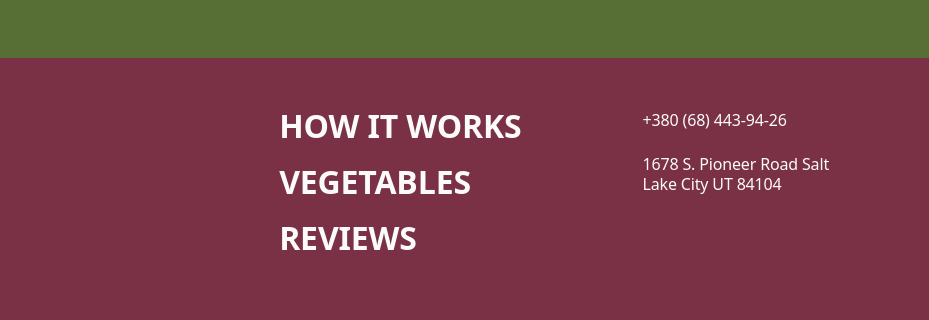
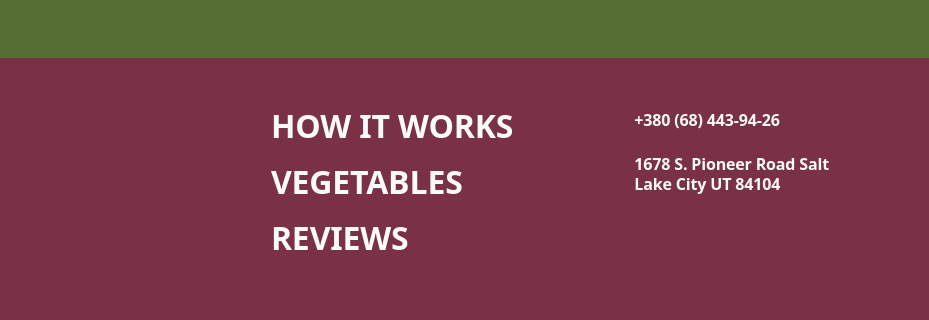
Before and after one commit to Vitavanika/project-group-14, a website built with Vite: page src/index.html in a window 1280 px wide. Shown: the part 4908-5228 px from the top of the page, 351-1280 px from the left. Built offline with nearby package versions, Linux system fonts and the light colour scheme.

Commit message:
fix remarks

```diff
--- a/src/css/base.css
+++ b/src/css/base.css
@@ -144,6 +144,10 @@ main {
   font-weight: var(--medium);
 }
 
+.body-second {
+  font-weight: var(--bold);
+}
+
 @media only screen and (min-width: 768px) {
   :root {
     font-size: 16px;
--- a/src/css/footer.css
+++ b/src/css/footer.css
@@ -81,32 +81,40 @@
     margin-bottom: 24px;
   }
 }
-.footer-anchor-link {
+.footer-anchor-link,
+.address-hover {
   transition: color 0.3s cubic-bezier(0.4, 0, 0.2, 1);
 }
+
+.address-hover:hover,
+.address-hover:focus,
 .footer-anchor-link:hover,
 .footer-anchor-link:focus {
   color: var(--blush);
 }
 
 .footer-address {
+  display: flex;
+  flex-direction: column;
+  gap: 14px;
   font-style: normal;
+}
+
+@media only screen and (min-width: 768px) {
+  .footer-address {
+    gap: 24px;
+  }
 }
 
 .ft-link {
   display: inline-block;
-  margin-bottom: 14px;
   transition: color 0.3s cubic-bezier(0.4, 0, 0.2, 1);
 }
 .ft-link:hover,
 .ft-link:focus {
   color: var(--blush);
 }
-@media only screen and (min-width: 768px) {
-  .ft-link {
-    margin-bottom: 24px;
-  }
-}
+
 .policy-wrapper {
   display: flex;
   flex-direction: column;
--- a/src/partials/footer.html
+++ b/src/partials/footer.html
@@ -24,12 +24,15 @@
             <a class="footer-anchor-link" href="#reviews"> reviews</a>
           </li>
         </ul>
-        <address class="footer-address color-white">
+        <address class="footer-address color-white body-second">
           <a class="ft-link" href="tel:+380684439426">+380 (68) 443-94-26</a>
-          <p>
+          <a
+            class="address-hover"
+            href="https://maps.app.goo.gl/4uejMJAXwDJcwCBf8"
+          >
             1678 S. Pioneer Road Salt <br />
             Lake City UT 84104
-          </p>
+          </a>
         </address>
       </div>
     </div>
```
